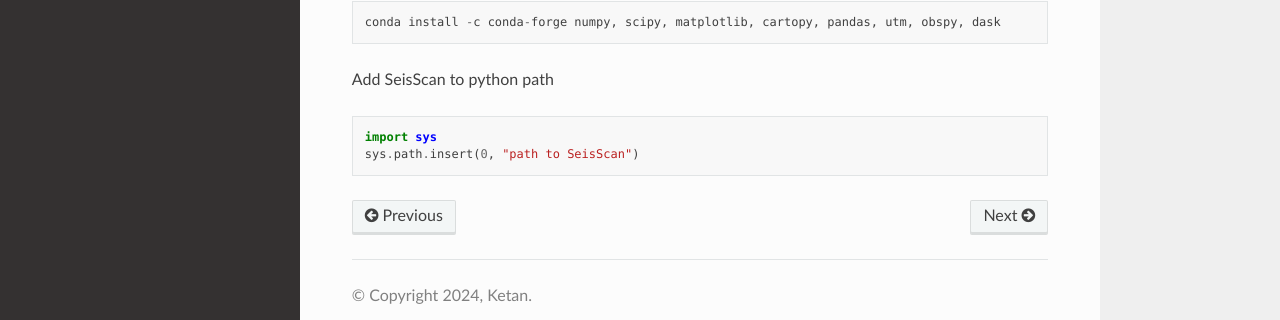
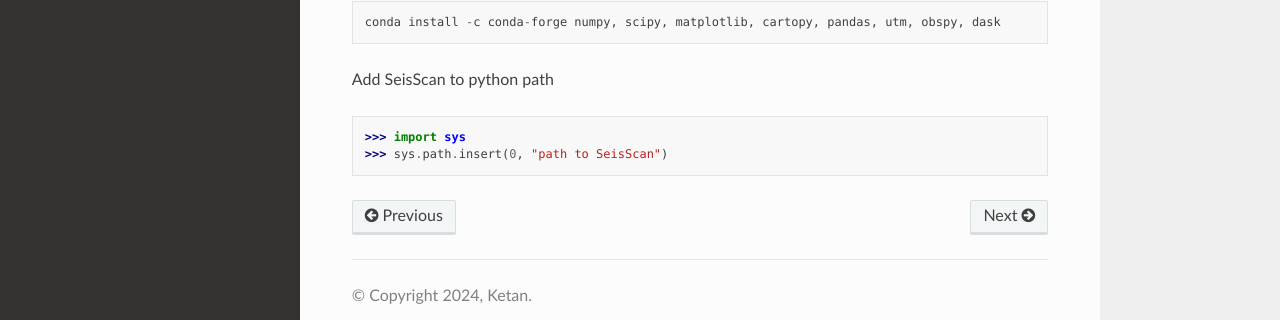
Before and after one commit to ketansingharoy/rtd-tutorial, a Sphinx documentation site: the page built from docs/source/Installation.rst, in a window 1280 px wide. Shown: the part 436-756 px from the top of the page. Built offline with Sphinx 7.4.7 and the Read the Docs theme 2.0.0, drawn with Linux system fonts in a browser that asks for light colours; pages that are not in the unit, such as notebooks, are missing from menus.

```diff
--- a/docs/source/Installation.rst
+++ b/docs/source/Installation.rst
@@ -15,5 +15,5 @@ Install dependencies
 
 Add SeisScan to python path
 ::
-    import sys
-    sys.path.insert(0, "path to SeisScan")
+    >>> import sys
+    >>> sys.path.insert(0, "path to SeisScan")
```
